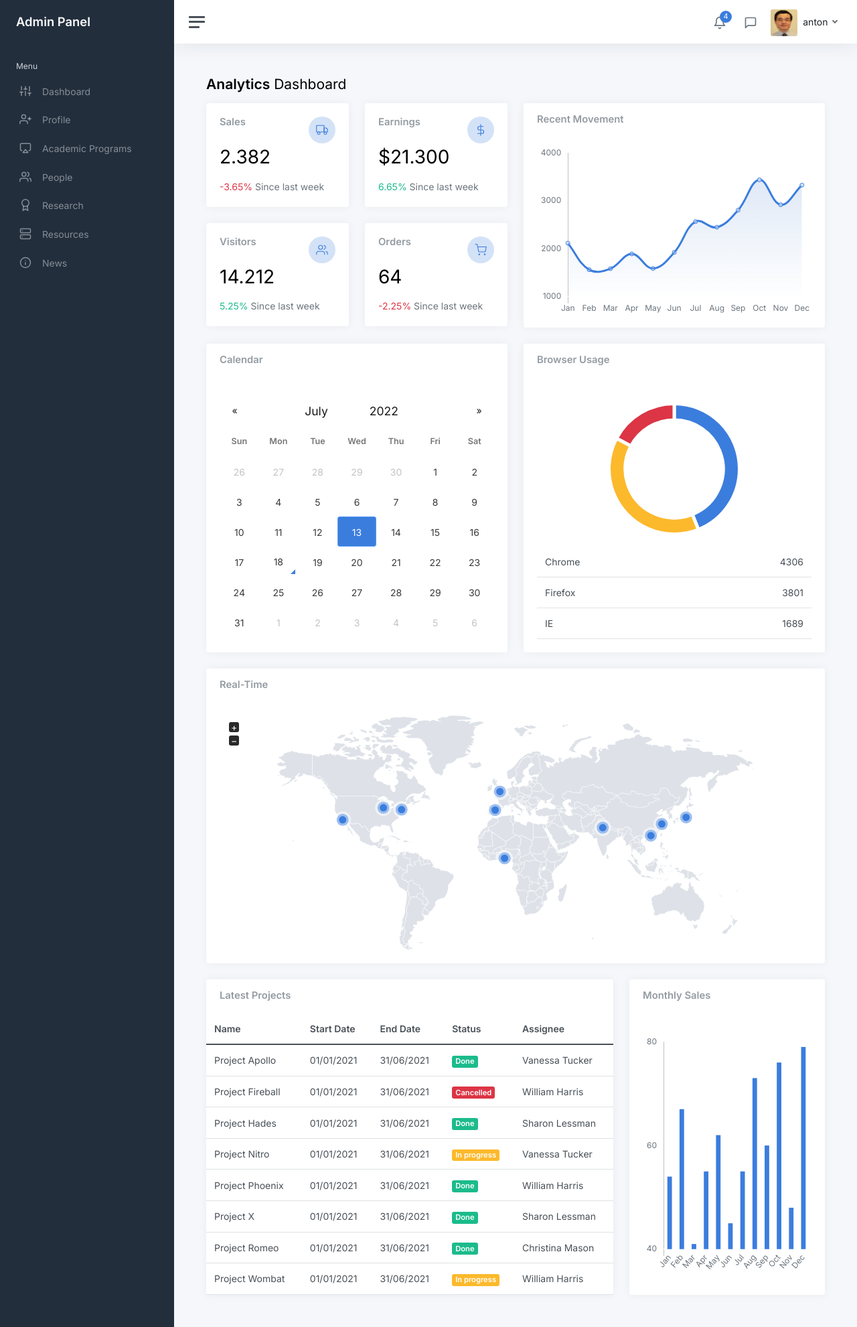
After one commit to samiul-anton/Django-Chemistry-Dept-Project, a Django app: page /super-admin/dashboard in a window 1280 px wide. The commit adds this page. Shown: the whole page at 67% size. Run offline with Django 4.2, Linux system fonts and the light colour scheme; a user stored in the database is signed in; data comes from the database, SQL or seed files in the repository; both versions use the stored data as it was after the commit; some libraries are stand-ins or nearby versions.

Commit message:
Custom login and custom dashboard added

```diff
--- a/chemistryDept/AdminPanel/models.py
+++ b/chemistryDept/AdminPanel/models.py
@@ -1,13 +1,19 @@
 from django.db import models
+from django.contrib.auth.models import User
 import datetime
 import os
 # Create your models here.
+
+
 
 """def filepath(request, filename):
     old_filename = filename
     timeNow = datetime.datetime.now().strftime('%m%d%Y')
     filename = "%s%s", (timeNow, old_filename)
     return os.path.join(filenam)"""
+# class Userinfo(models.Model):
+#     user = models.OneToOneField(User)
+
 
 
 class faculty(models.Model):
--- a/chemistryDept/AdminPanel/views.py
+++ b/chemistryDept/AdminPanel/views.py
@@ -1,40 +1,91 @@
 from django.shortcuts import render, redirect
-from django.contrib import messages
-from .forms import UserRegisterForm
-from .models import faculty
+from django.contrib.auth import authenticate,login,logout
+from django.http import HttpResponseRedirect,HttpResponse
+from django.contrib.auth.decorators import login_required
+from django.urls import reverse
 
-def AdminPanel(request):
-    return render(request, 'AdminPanel/index.html')
+from django.contrib.auth.models import User
 
-def Adminprofile(request):
+#login page viewer
+def login_page(request):
+    if request.method == 'GET':
+        return render(request,'AdminPanel/login.html')
+
+#User login authenticator
+def user_login(request):
     if request.method == 'POST':
-        form = UserRegisterForm(request.POST)
-        if form.is_valid():
-            form.save()
-            username = form.cleaned_data.get('username')
-            messages.success(request, f'Account created for {username}!')
-            return redirect('Adminprofile')
+        username = request.POST.get('username')
+        password = request.POST.get('password')
+
+        user = authenticate(username=username,password=password)
+        if user:
+            if user.is_active:
+                login(request,user)
+                return HttpResponseRedirect(reverse('dashboard'))
+
+            else:
+                return HttpResponse("Account Not Active")
+        else:
+            return HttpResponse("Wrong Login Credentials")
     else:
-        form = UserRegisterForm()
-    return render(request, 'AdminPanel/profile.html', {'form': form})
+        return HttpResponseRedirect(reverse('login_page'))
 
-def people(request):
-    if request.method == 'POST':
-        prof = faculty()
-        prof.name = request.POST.get('name')
-        prof.email = request.POST.get('email')
-        prof.designation = request.POST.get('designation')
-        prof.experience = request.POST.get('experience')
-        prof.about = request.POST.get('about')
-        if len(request.FILES) != 0:
-            prof.faculty_image = request.FILES['faculty_image']
+#user logout
+@login_required
+def user_logout(request):
+    logout(request)
+    return HttpResponseRedirect(reverse('index'))
 
-        prof.save()
-        messages.success(request, f'data saved!!!')
+#Admin dashboard handler
+def dashboard(request):
+    if request.user.is_authenticated:
+        user = User.objects.get(pk=request.user.id)
+        return render(request,"AdminPanel/index.html",context={'user':user})
+    else:
+        return HttpResponseRedirect(reverse('login_page'))
 
-    professors = faculty.objects.all()
-    context = {'professors' : professors}
-    return render(request, 'AdminPanel/people.html', context)
 
-def blank(request):
-    return render(request, 'AdminPanel/blank.html')
+
+
+
+
+
+# from django.contrib import messages
+# from .forms import UserRegisterForm
+# from .models import faculty
+
+# def AdminPanel(request):
+#     return render(request, 'AdminPanel/index.html')
+#
+# def Adminprofile(request):
+#     if request.method == 'POST':
+#         form = UserRegisterForm(request.POST)
+#         if form.is_valid():
+#             form.save()
+#             username = form.cleaned_data.get('username')
+#             messages.success(request, f'Account created for {username}!')
+#             return redirect('Adminprofile')
+#     else:
+#         form = UserRegisterForm()
+#     return render(request, 'AdminPanel/profile.html', {'form': form})
+#
+# def people(request):
+#     if request.method == 'POST':
+#         prof = faculty()
+#         prof.name = request.POST.get('name')
+#         prof.email = request.POST.get('email')
+#         prof.designation = request.POST.get('designation')
+#         prof.experience = request.POST.get('experience')
+#         prof.about = request.POST.get('about')
+#         if len(request.FILES) != 0:
+#             prof.faculty_image = request.FILES['faculty_image']
+#
+#         prof.save()
+#         messages.success(request, f'data saved!!!')
+#
+#     professors = faculty.objects.all()
+#     context = {'professors' : professors}
+#     return render(request, 'AdminPanel/people.html', context)
+#
+# def blank(request):
+#     return render(request, 'AdminPanel/blank.html')
--- a/chemistryDept/chemistryDept/settings.py
+++ b/chemistryDept/chemistryDept/settings.py
@@ -137,3 +137,6 @@ CRISPY_TEMPLATE_PACK = 'bootstrap4'
 
 MEDIA_URL = '/media/'
 MEDIA_ROOT = os.path.join(BASE_DIR, 'media/')
+
+#login url
+LOGIN_URL = '/super-admin/login'
--- a/chemistryDept/chemistryDept/urls.py
+++ b/chemistryDept/chemistryDept/urls.py
@@ -7,7 +7,7 @@ from django.conf.urls.static import static
 urlpatterns = [
     path('admin/', admin.site.urls , ),
     path('', include('HomeApp.url')),
-    path('AdminPanel/', include('AdminPanel.url')),
+    path('super-admin/', include('AdminPanel.url')),
 ]
 
 urlpatterns = urlpatterns + static(settings.MEDIA_URL, document_root=settings.MEDIA_ROOT)
--- /dev/null
+++ b/chemistryDept/templates/AdminPanel/index.html
@@ -0,0 +1,266 @@
+{% extends "layouts/admin.html" %}
+{% load static %}
+{% block content %}
+<main class="content">
+	<div class="container-fluid p-0">
+		<h1 class="h3 mb-3"><strong>Analytics</strong> Dashboard</h1>
+		<div class="row">
+			<div class="col-xl-6 col-xxl-5 d-flex">
+				<div class="w-100">
+					<div class="row">
+						<div class="col-sm-6">
+							<div class="card">
+								<div class="card-body">
+									<div class="row">
+										<div class="col mt-0">
+											<h5 class="card-title">Sales</h5>
+										</div>
+
+										<div class="col-auto">
+											<div class="stat text-primary">
+												<i class="align-middle" data-feather="truck"></i>
+											</div>
+										</div>
+									</div>
+									<h1 class="mt-1 mb-3">2.382</h1>
+									<div class="mb-0">
+										<span class="text-danger"> <i class="mdi mdi-arrow-bottom-right"></i> -3.65% </span>
+										<span class="text-muted">Since last week</span>
+									</div>
+								</div>
+							</div>
+							<div class="card">
+								<div class="card-body">
+									<div class="row">
+										<div class="col mt-0">
+											<h5 class="card-title">Visitors</h5>
+										</div>
+
+										<div class="col-auto">
+											<div class="stat text-primary">
+												<i class="align-middle" data-feather="users"></i>
+											</div>
+										</div>
+									</div>
+									<h1 class="mt-1 mb-3">14.212</h1>
+									<div class="mb-0">
+										<span class="text-success"> <i class="mdi mdi-arrow-bottom-right"></i> 5.25% </span>
+										<span class="text-muted">Since last week</span>
+									</div>
+								</div>
+							</div>
+						</div>
+						<div class="col-sm-6">
+							<div class="card">
+								<div class="card-body">
+									<div class="row">
+										<div class="col mt-0">
+											<h5 class="card-title">Earnings</h5>
+										</div>
+
+										<div class="col-auto">
+											<div class="stat text-primary">
+												<i class="align-middle" data-feather="dollar-sign"></i>
+											</div>
+										</div>
+									</div>
+									<h1 class="mt-1 mb-3">$21.300</h1>
+									<div class="mb-0">
+										<span class="text-success"> <i class="mdi mdi-arrow-bottom-right"></i> 6.65% </span>
+										<span class="text-muted">Since last week</span>
+									</div>
+								</div>
+							</div>
+							<div class="card">
+								<div class="card-body">
+									<div class="row">
+										<div class="col mt-0">
+											<h5 class="card-title">Orders</h5>
+										</div>
+
+										<div class="col-auto">
+											<div class="stat text-primary">
+												<i class="align-middle" data-feather="shopping-cart"></i>
+											</div>
+										</div>
+									</div>
+									<h1 class="mt-1 mb-3">64</h1>
+									<div class="mb-0">
+										<span class="text-danger"> <i class="mdi mdi-arrow-bottom-right"></i> -2.25% </span>
+										<span class="text-muted">Since last week</span>
+									</div>
+								</div>
+							</div>
+						</div>
+					</div>
+				</div>
+			</div>
+
+			<div class="col-xl-6 col-xxl-7">
+				<div class="card flex-fill w-100">
+					<div class="card-header">
+						<h5 class="card-title mb-0">Recent Movement</h5>
+					</div>
+					<div class="card-body py-3">
+						<div class="chart chart-sm">
+							<canvas id="chartjs-dashboard-line"></canvas>
+						</div>
+					</div>
+				</div>
+			</div>
+		</div>
+
+		<div class="row">
+			<div class="col-12 col-md-6 col-xxl-3 d-flex order-2 order-xxl-3">
+				<div class="card flex-fill w-100">
+					<div class="card-header">
+						<h5 class="card-title mb-0">Browser Usage</h5>
+					</div>
+					<div class="card-body d-flex">
+						<div class="align-self-center w-100">
+							<div class="py-3">
+								<div class="chart chart-xs">
+									<canvas id="chartjs-dashboard-pie"></canvas>
+								</div>
+							</div>
+
+							<table class="table mb-0">
+								<tbody>
+								<tr>
+									<td>Chrome</td>
+									<td class="text-end">4306</td>
+								</tr>
+								<tr>
+									<td>Firefox</td>
+									<td class="text-end">3801</td>
+								</tr>
+								<tr>
+									<td>IE</td>
+									<td class="text-end">1689</td>
+								</tr>
+								</tbody>
+							</table>
+						</div>
+					</div>
+				</div>
+			</div>
+			<div class="col-12 col-md-12 col-xxl-6 d-flex order-3 order-xxl-2">
+				<div class="card flex-fill w-100">
+					<div class="card-header">
+						<h5 class="card-title mb-0">Real-Time</h5>
+					</div>
+					<div class="card-body px-4">
+						<div id="world_map" style="height:350px;"></div>
+					</div>
+				</div>
+			</div>
+			<div class="col-12 col-md-6 col-xxl-3 d-flex order-1 order-xxl-1">
+				<div class="card flex-fill">
+					<div class="card-header">
+						<h5 class="card-title mb-0">Calendar</h5>
+					</div>
+					<div class="card-body d-flex">
+						<div class="align-self-center w-100">
+							<div class="chart">
+								<div id="datetimepicker-dashboard"></div>
+							</div>
+						</div>
+					</div>
+				</div>
+			</div>
+		</div>
+
+		<div class="row">
+			<div class="col-12 col-lg-8 col-xxl-9 d-flex">
+				<div class="card flex-fill">
+					<div class="card-header">
+
+						<h5 class="card-title mb-0">Latest Projects</h5>
+					</div>
+					<table class="table table-hover my-0">
+						<thead>
+						<tr>
+							<th>Name</th>
+							<th class="d-none d-xl-table-cell">Start Date</th>
+							<th class="d-none d-xl-table-cell">End Date</th>
+							<th>Status</th>
+							<th class="d-none d-md-table-cell">Assignee</th>
+						</tr>
+						</thead>
+						<tbody>
+						<tr>
+							<td>Project Apollo</td>
+							<td class="d-none d-xl-table-cell">01/01/2021</td>
+							<td class="d-none d-xl-table-cell">31/06/2021</td>
+							<td><span class="badge bg-success">Done</span></td>
+							<td class="d-none d-md-table-cell">Vanessa Tucker</td>
+						</tr>
+						<tr>
+							<td>Project Fireball</td>
+							<td class="d-none d-xl-table-cell">01/01/2021</td>
+							<td class="d-none d-xl-table-cell">31/06/2021</td>
+							<td><span class="badge bg-danger">Cancelled</span></td>
+							<td class="d-none d-md-table-cell">William Harris</td>
+						</tr>
+						<tr>
+							<td>Project Hades</td>
+							<td class="d-none d-xl-table-cell">01/01/2021</td>
+							<td class="d-none d-xl-table-cell">31/06/2021</td>
+							<td><span class="badge bg-success">Done</span></td>
+							<td class="d-none d-md-table-cell">Sharon Lessman</td>
+						</tr>
+						<tr>
+							<td>Project Nitro</td>
+							<td class="d-none d-xl-table-cell">01/01/2021</td>
+							<td class="d-none d-xl-table-cell">31/06/2021</td>
+							<td><span class="badge bg-warning">In progress</span></td>
+							<td class="d-none d-md-table-cell">Vanessa Tucker</td>
+						</tr>
+						<tr>
+							<td>Project Phoenix</td>
+							<td class="d-none d-xl-table-cell">01/01/2021</td>
+							<td class="d-none d-xl-table-cell">31/06/2021</td>
+							<td><span class="badge bg-success">Done</span></td>
+							<td class="d-none d-md-table-cell">William Harris</td>
+						</tr>
+						<tr>
+							<td>Project X</td>
+							<td class="d-none d-xl-table-cell">01/01/2021</td>
+							<td class="d-none d-xl-table-cell">31/06/2021</td>
+							<td><span class="badge bg-success">Done</span></td>
+							<td class="d-none d-md-table-cell">Sharon Lessman</td>
+						</tr>
+						<tr>
+							<td>Project Romeo</td>
+							<td class="d-none d-xl-table-cell">01/01/2021</td>
+							<td class="d-none d-xl-table-cell">31/06/2021</td>
+							<td><span class="badge bg-success">Done</span></td>
+							<td class="d-none d-md-table-cell">Christina Mason</td>
+						</tr>
+						<tr>
+							<td>Project Wombat</td>
+							<td class="d-none d-xl-table-cell">01/01/2021</td>
+							<td class="d-none d-xl-table-cell">31/06/2021</td>
+							<td><span class="badge bg-warning">In progress</span></td>
+							<td class="d-none d-md-table-cell">William Harris</td>
+						</tr>
+						</tbody>
+					</table>
+				</div>
+			</div>
+			<div class="col-12 col-lg-4 col-xxl-3 d-flex">
+				<div class="card flex-fill w-100">
+					<div class="card-header">
+						<h5 class="card-title mb-0">Monthly Sales</h5>
+					</div>
+					<div class="card-body d-flex w-100">
+						<div class="align-self-center chart chart-lg">
+							<canvas id="chartjs-dashboard-bar"></canvas>
+						</div>
+					</div>
+				</div>
+			</div>
+		</div>
+	</div>
+</main>
+{% endblock content %}
--- a/chemistryDept/AdminPanel/templates/AdminPanel/base.html
+++ b/chemistryDept/templates/layouts/admin.html
@@ -30,43 +30,43 @@
 					</li>
 
 					<li class="sidebar-item">
-						<a class="sidebar-link" href="{% url 'AdminPanel' %}">
+						<a class="sidebar-link" href="#">
               				<i class="align-middle" data-feather="sliders"></i> <span class="align-middle">Dashboard</span>
             			</a>
 					</li>
 
 					<li class="sidebar-item">
-						<a class="sidebar-link" href="{% url 'Adminprofile' %}">
+						<a class="sidebar-link" href="#">
               				<i class="align-middle" data-feather="user-plus"></i> <span class="align-middle">Profile</span>
 						</a>
 					</li>
 
 					<li class="sidebar-item">
-						<a class="sidebar-link" href="{% url 'blank' %}">
+						<a class="sidebar-link" href="#">
               				<i class="align-middle" data-feather="airplay"></i> <span class="align-middle">Academic Programs</span>
 						</a>
 					</li>
 
 					<li class="sidebar-item">
-						<a class="sidebar-link" href="{% url 'people' %}">
+						<a class="sidebar-link" href="#">
               				<i class="align-middle" data-feather="users"></i> <span class="align-middle">People</span>
 						</a>
 					</li>
 
 					<li class="sidebar-item">
-						<a class="sidebar-link" href="{% url 'blank' %}">
+						<a class="sidebar-link" href="#">
               				<i class="align-middle" data-feather="award"></i> <span class="align-middle">Research</span>
 						</a>
 					</li>
 
 					<li class="sidebar-item">
-						<a class="sidebar-link" href="{% url 'blank' %}">
+						<a class="sidebar-link" href="#">
               				<i class="align-middle" data-feather="server"></i> <span class="align-middle">Resources</span>
 						</a>
 					</li>
 
 					<li class="sidebar-item">
-						<a class="sidebar-link" href="{% url 'blank' %}">
+						<a class="sidebar-link" href="#">
               				<i class="align-middle" data-feather="info"></i> <span class="align-middle">News</span>
 						</a>
 					</li>
@@ -219,7 +219,7 @@
               </a>
 
 							<a class="nav-link dropdown-toggle d-none d-sm-inline-block" href="#" data-bs-toggle="dropdown">
-                <img src="{% static 'img/avatars/avatar.jpg' %}" class="avatar img-fluid rounded me-1" alt="Charles Hall" /> <span class="text-dark">Charles Hall</span>
+                <img src="{% static 'img/avatars/avatar.jpg' %}" class="avatar img-fluid rounded me-1" alt="Charles Hall" /> <span class="text-dark">{{ user.username }}</span>
               </a>
 							<div class="dropdown-menu dropdown-menu-end">
 								<a class="dropdown-item" href="pages-profile.html"><i class="align-middle me-1" data-feather="user"></i> Profile</a>
```
Also changed, not shown: chemistryDept/AdminPanel/url.py (+8 -5 lines), chemistryDept/templates/AdminPanel/login.html (added, +56 -0 lines), chemistryDept/db.sqlite3.
